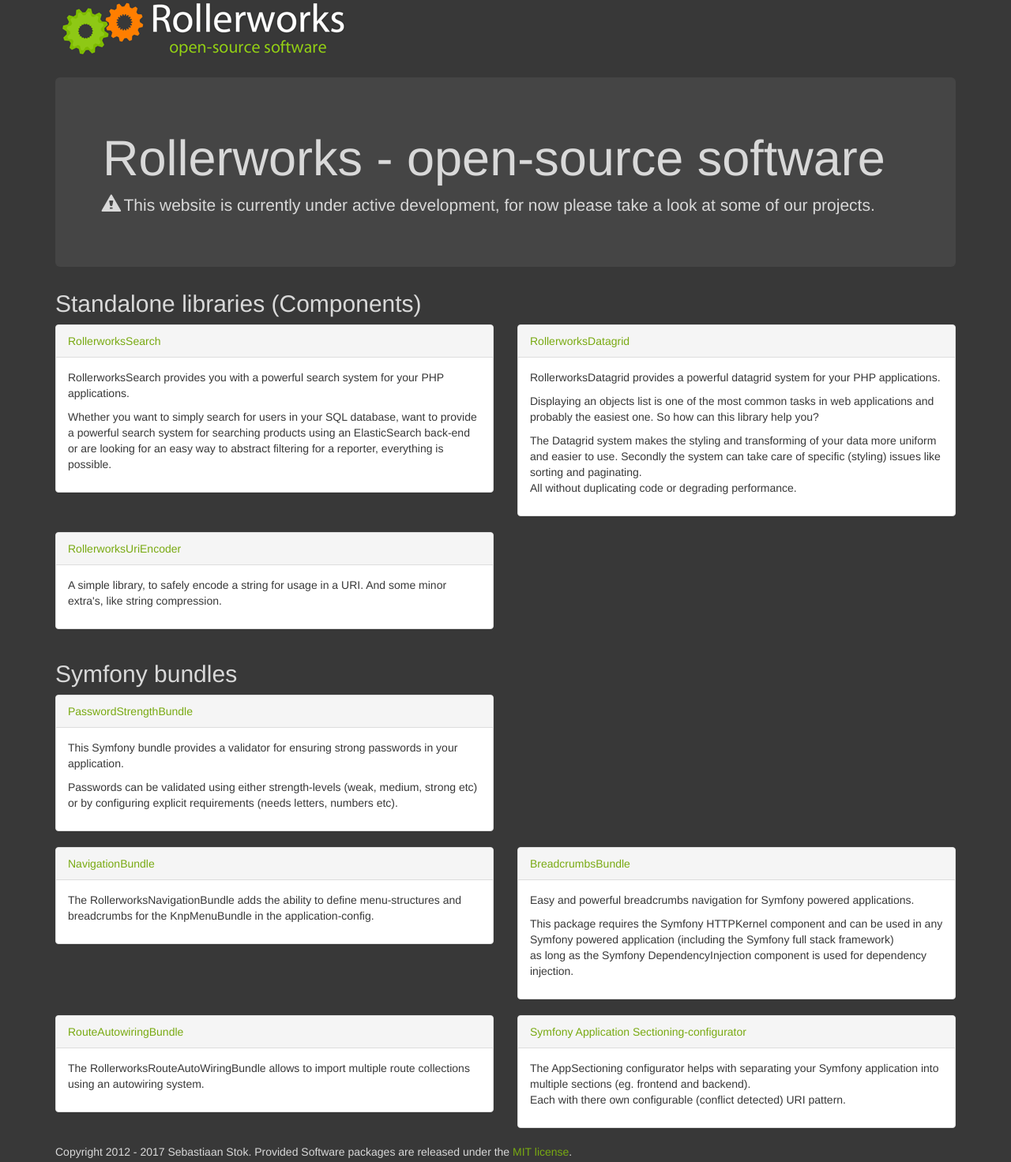
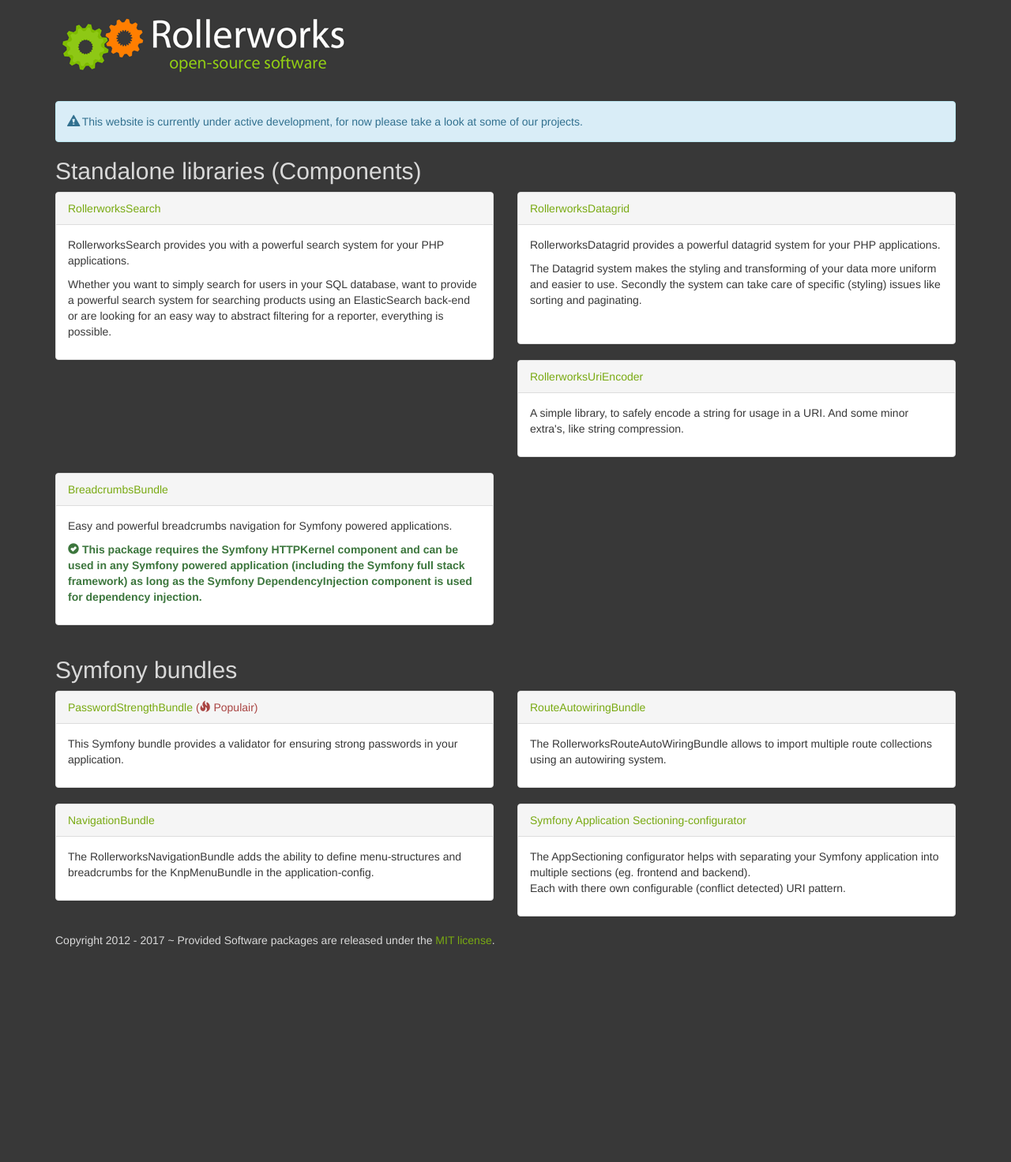
Before and after one commit to rollerworks/rollerworks.github.com, a plain HTML site: page index.html in a window 1280 px wide. Shown: the part 16-1488 px from the top of the page at 79% size. After the commit the page ends 1227 px from the top, so only its background shows below. Drawn offline with Linux system fonts and the light colour scheme.

Commit message:
Update index.html

```diff
--- a/index.html
+++ b/index.html
@@ -6,12 +6,11 @@
 </head>
 <body>
 <div class="container">
-    <a href="/"><img src="img/logo.png" alt="Rollerworks - Open-source software"></a>
+    <h1><a href="https://github.com/rollerworks/"><img src="img/logo.png" alt="Rollerworks - Open-source software"></a></h1>
 
-    <div class="jumbotron">
-        <h1>Rollerworks - open-source software</h1>
-        <p><i class="glyphicon glyphicon-alert"></i> This website is currently under active development, for now please
-            take a look at some of our projects.</p>
+    <div class="alert alert-info">
+        <p><i class="glyphicon glyphicon-alert"></i> This website is currently under active development,
+            for now please take a look at some of our projects.</p>
     </div>
 
     <h2>Standalone libraries (Components)</h2>
@@ -36,13 +35,10 @@
                 </div>
                 <div class="panel-body">
                     <p>RollerworksDatagrid provides a powerful datagrid system for your PHP applications.</p>
-                    <p>Displaying an objects list is one of the most common tasks in web applications and probably the easiest one. So how can this library help you?
-                    <p>The Datagrid system makes the styling and transforming of your data more uniform and easier to use. Secondly the system can take care of specific (styling) issues like sorting and paginating.<br />
-                        All without duplicating code or degrading performance.</p>
+                    <p>The Datagrid system makes the styling and transforming of your data more uniform and easier to use. Secondly the system can take care of specific (styling) issues like sorting and paginating.<br /><br /> <!-- I hate Bootstrap... --></p>
                 </div>
             </div>
         </div>
-
         <div class="col-md-6">
             <div class="panel panel-default">
                 <div class="panel-heading">
@@ -53,6 +49,18 @@
                 </div>
             </div>
         </div>
+        <div class="col-md-6">
+            <div class="panel panel-default">
+                <div class="panel-heading">
+                    <a href="https://github.com/rollerworks/breadcrumbs-bundle">BreadcrumbsBundle</a>
+                </div>
+                <div class="panel-body">
+                    <p>Easy and powerful breadcrumbs navigation for Symfony powered applications.</p>
+                    <p class="text-success"><i class="glyphicon glyphicon-ok-sign"></i> <strong>This package requires the Symfony HTTPKernel component and can be used in any Symfony powered application (including the Symfony full stack framework)
+                        as long as the Symfony DependencyInjection component is used for dependency injection.</strong></p>
+                </div>
+            </div>
+        </div>
     </div>
 
     <h2>Symfony bundles</h2>
@@ -60,12 +68,20 @@
         <div class="col-md-6">
             <div class="panel panel-default">
                 <div class="panel-heading">
-                    <a href="https://github.com/rollerworks/PasswordStrengthBundle">PasswordStrengthBundle</a>
+                    <a href="https://github.com/rollerworks/PasswordStrengthBundle">PasswordStrengthBundle <span class="text-danger">(<i class="glyphicon glyphicon-fire"></i> Populair)</span></a>
                 </div>
                 <div class="panel-body">
                     <p>This Symfony bundle provides a validator for ensuring strong passwords in your application.</p>
-                    <p>Passwords can be validated using either strength-levels (weak, medium, strong etc) or
-                        by configuring explicit requirements (needs letters, numbers etc).</p>
+                </div>
+            </div>
+        </div>
+        <div class="col-md-6">
+            <div class="panel panel-default">
+                <div class="panel-heading">
+                    <a href="https://github.com/rollerworks/RouteAutowiringBundle">RouteAutowiringBundle</a>
+                </div>
+                <div class="panel-body">
+                    <p>The RollerworksRouteAutoWiringBundle allows to import multiple route collections using an autowiring system.</p>
                 </div>
             </div>
         </div>
@@ -86,31 +102,6 @@
         <div class="col-md-6">
             <div class="panel panel-default">
                 <div class="panel-heading">
-                    <a href="https://github.com/rollerworks/breadcrumbs-bundle">BreadcrumbsBundle</a>
-                </div>
-                <div class="panel-body">
-                    <p>Easy and powerful breadcrumbs navigation for Symfony powered applications.</p>
-                    <p>This package requires the Symfony HTTPKernel component and can be used in any Symfony powered application (including the Symfony full stack framework)<br />
-                        as long as the Symfony DependencyInjection component is used for dependency injection.</p>
-                </div>
-            </div>
-        </div>
-    </div>
-
-    <div class="row">
-        <div class="col-md-6">
-            <div class="panel panel-default">
-                <div class="panel-heading">
-                    <a href="https://github.com/rollerworks/RouteAutowiringBundle">RouteAutowiringBundle</a>
-                </div>
-                <div class="panel-body">
-                    <p>The RollerworksRouteAutoWiringBundle allows to import multiple route collections using an autowiring system.</p>
-                </div>
-            </div>
-        </div>
-        <div class="col-md-6">
-            <div class="panel panel-default">
-                <div class="panel-heading">
                     <a href="https://github.com/rollerworks/app-sectioning-bundle">Symfony Application Sectioning-configurator</a>
                 </div>
                 <div class="panel-body">
@@ -122,7 +113,7 @@
     </div>
 
     <footer>
-        <p>Copyright 2012 - 2017 Sebastiaan Stok. Provided Software packages are released under the
+        <p>Copyright 2012 - 2017 ~ Provided Software packages are released under the
             <a href="http://opensource.org/licenses/MIT">MIT license</a>.</p>
     </footer>
 </div>
```
